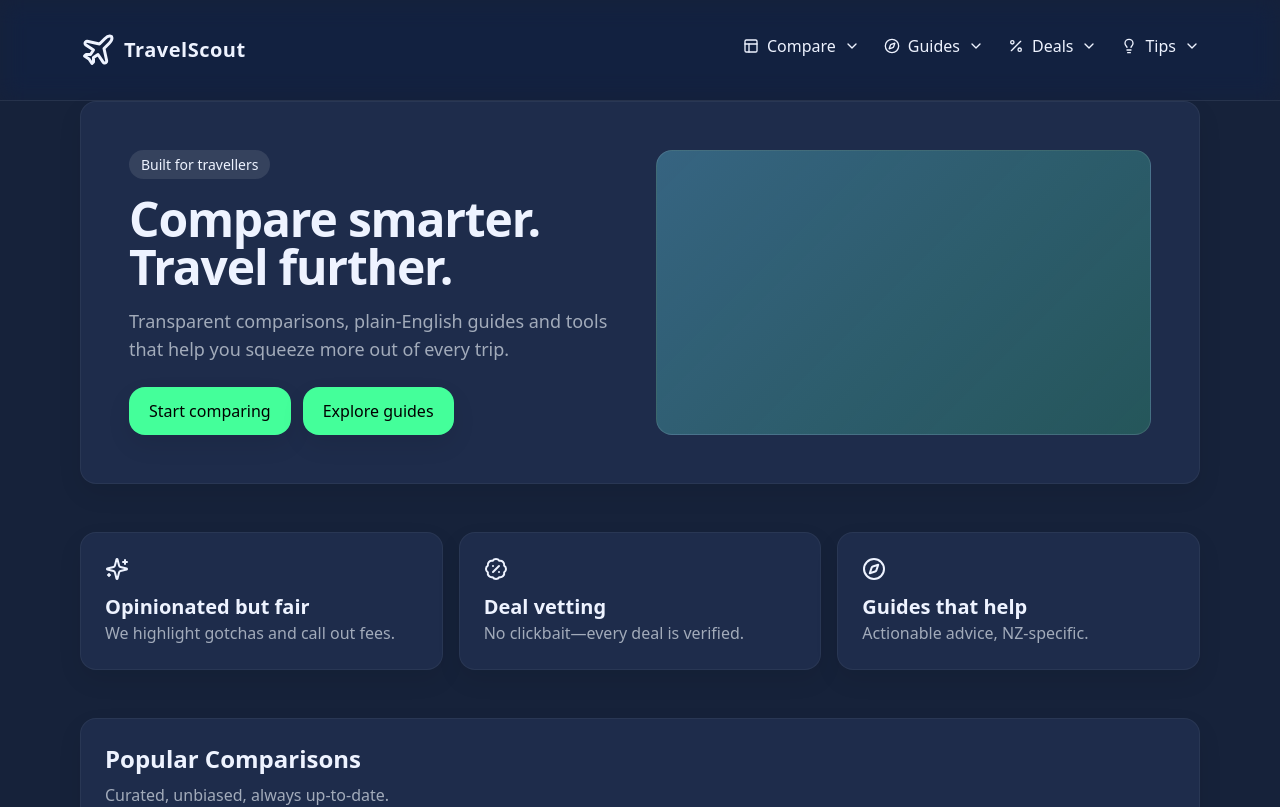
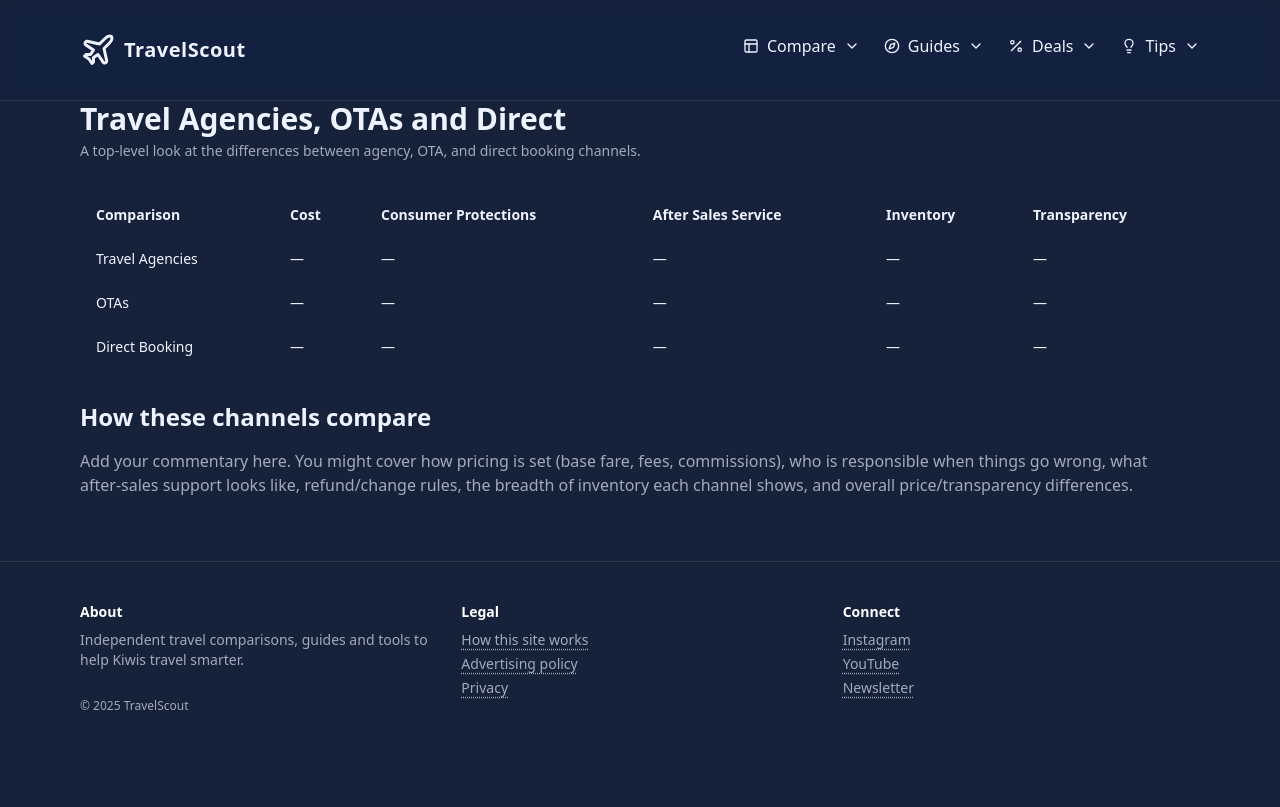
Before and after one commit to BrettWS2025/travelscout, a Next.js app: page /compare/travel-agencies-otas-and-direct in a window 1280 px wide. Shown: the top 807 px of the page. Built offline with nearby package versions, Linux system fonts and the light colour scheme.

Commit message:
Update page.tsx

```diff
--- a/app/(marketing)/compare/travel-agencies-otas-and-direct/page.tsx
+++ b/app/(marketing)/compare/travel-agencies-otas-and-direct/page.tsx
@@ -1,25 +1,38 @@
-import { Hero } from "@/components/Hero";
-import { FeatureCards } from "@/components/FeatureCards";
-import ProductsTable, { type ProductsColumn } from "@/components/ComparisonTable";
+import ComparisonTable, { type ProductsColumn } from "@/components/ComparisonTable";
 import type { ProductOffer } from "@/lib/products";
-import { TopDestinationsTable } from "@/components/TopDestinationsTable";
-import { TopDealsTable } from "@/components/TopDealsTable";
 
-// Popular Comparisons — same 6-column layout as the Agencies/OTAs/Direct table.
-// Placeholder rows included so the table renders immediately (edit when ready).
-const popularComparisonRows: ProductOffer[] = [
+export const metadata = {
+  title: "Travel Agencies, OTAs and Direct — Compare",
+  description:
+    "High-level comparison of travel agencies, online travel agencies (OTAs), and booking direct.",
+};
+
+type ChannelRow = ProductOffer & {
+  // convenience fields we’ll map onto existing ProductOffer keys
+  cost?: string;
+  protections?: string;
+  afterSales?: string;
+  inventoryText?: string;
+  transparencyText?: string;
+};
+
+// NOTE: ProductOffer requires id, vendor, and url. We map our textual values
+// to existing keys used by ComparisonTable’s default cells so we don’t pass
+// any custom cell functions from a Server Component to a Client Component.
+const rows: ChannelRow[] = [
   {
-    id: "cmp-agencies",
+    id: "agency",
     vendor: "Travel Agencies",
     url: "#",
-    priceText: "—",   // Cost
-    policy: "—",      // Consumer Protections
-    title: "—",       // After Sales Service
-    destination: "—", // Inventory
-    brand: "—",       // Transparency
+    // Map our fields to existing display keys
+    priceText: "—",                 // shows under the "Cost" (price) column
+    policy: "—",                    // shows under "Consumer Protections"
+    title: "—",                     // shows under "After Sales Service"
+    destination: "—",               // shows under "Inventory"
+    brand: "—",                     // shows under "Transparency"
   },
   {
-    id: "cmp-otas",
+    id: "ota",
     vendor: "OTAs",
     url: "#",
     priceText: "—",
@@ -29,7 +42,7 @@ const popularComparisonRows: ProductOffer[] = [
     brand: "—",
   },
   {
-    id: "cmp-direct",
+    id: "direct",
     vendor: "Direct Booking",
     url: "#",
     priceText: "—",
@@ -40,9 +53,8 @@ const popularComparisonRows: ProductOffer[] = [
   },
 ];
 
-// Six columns matching the travel agencies/OTAs/direct page.
-// We map to existing keys so no custom cell renderers are needed (keeps this page as an RSC).
-const popularComparisonColumns: ProductsColumn[] = [
+// Columns use built-in keys so we avoid custom render functions (safe for RSC).
+const columns: ProductsColumn[] = [
   { key: "vendor",      header: "Comparison",           sortable: false },
   { key: "price",       header: "Cost",                 sortable: false, align: "left" },
   { key: "policy",      header: "Consumer Protections", sortable: false },
@@ -51,44 +63,36 @@ const popularComparisonColumns: ProductsColumn[] = [
   { key: "brand",       header: "Transparency",         sortable: false },
 ];
 
-export default function Home() {
+export default function Page() {
   return (
-    <div className="space-y-12">
-      <Hero />
-      <FeatureCards />
+    <section className="space-y-8">
+      <header className="space-y-1">
+        <h1 className="text-3xl font-bold" style={{ color: "var(--text)" }}>
+          Travel Agencies, OTAs and Direct
+        </h1>
+        <p className="text-sm" style={{ color: "var(--muted)" }}>
+          A top‑level look at the differences between agency, OTA, and direct booking channels.
+        </p>
+      </header>
 
-      {/* Popular Comparisons — now matches the 6-column layout and uses tone="onDark" */}
-      <section className="card p-6">
-        <h2 className="text-2xl font-semibold mb-2">Popular Comparisons</h2>
-        <p style={{ color: "var(--muted)" }} className="mb-4">
-          Curated, unbiased, always up-to-date.
+      {/* Shared table on dark background: now uses the new `tone` prop */}
+      <ComparisonTable
+        rows={rows}
+        columns={columns}
+        maxColumns={6}
+        emptyText="No comparison rows yet."
+        tone="onDark"
+      />
+
+      {/* Editorial section below the table */}
+      <article className="space-y-4" style={{ color: "var(--text)" }}>
+        <h2 className="text-2xl font-semibold">How these channels compare</h2>
+        <p style={{ color: "var(--muted)" }}>
+          Add your commentary here. You might cover how pricing is set (base fare, fees, commissions),
+          who is responsible when things go wrong, what after‑sales support looks like, refund/change rules,
+          the breadth of inventory each channel shows, and overall price/transparency differences.
         </p>
-        <ProductsTable
-          rows={popularComparisonRows}
-          columns={popularComparisonColumns}
-          maxColumns={6}
-          emptyText="No comparison rows yet."
-          tone="onDark"
-        />
-      </section>
-
-      {/* Top Destinations */}
-      <section className="card p-6">
-        <h2 className="text-2xl font-semibold mb-2">Top Destinations</h2>
-        <p style={{ color: "var(--muted)" }} className="mb-4">
-          Best seasons, ballpark 7-day costs, and why they’re worth the trip.
-        </p>
-        <TopDestinationsTable />
-      </section>
-
-      {/* Top Deals */}
-      <section className="card p-6">
-        <h2 className="text-2xl font-semibold mb-2">Top Deals</h2>
-        <p style={{ color: "var(--muted)" }} className="mb-4">
-          Hand-picked fares and promos with the key caveats.
-        </p>
-        <TopDealsTable />
-      </section>
-    </div>
+      </article>
+    </section>
   );
 }
```
